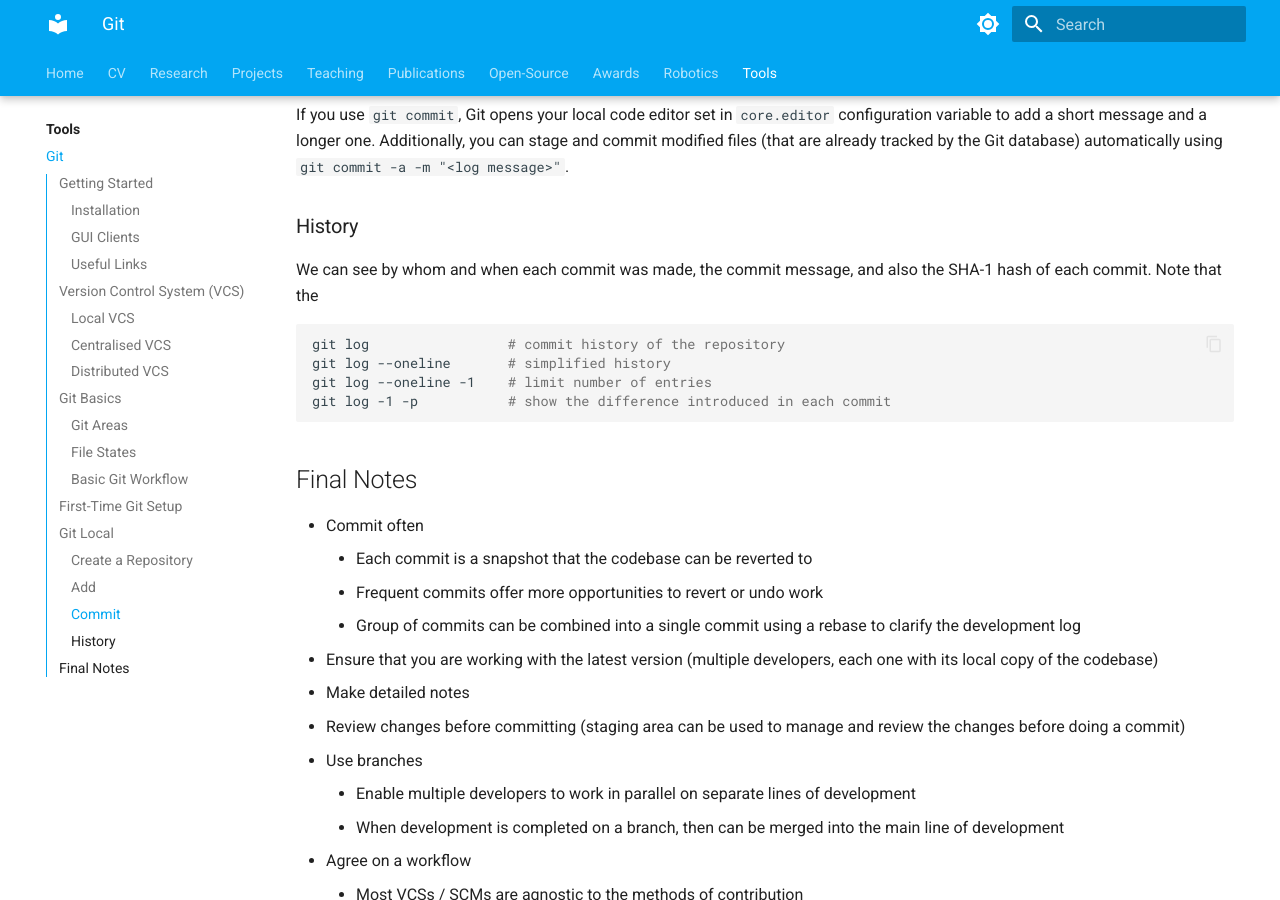
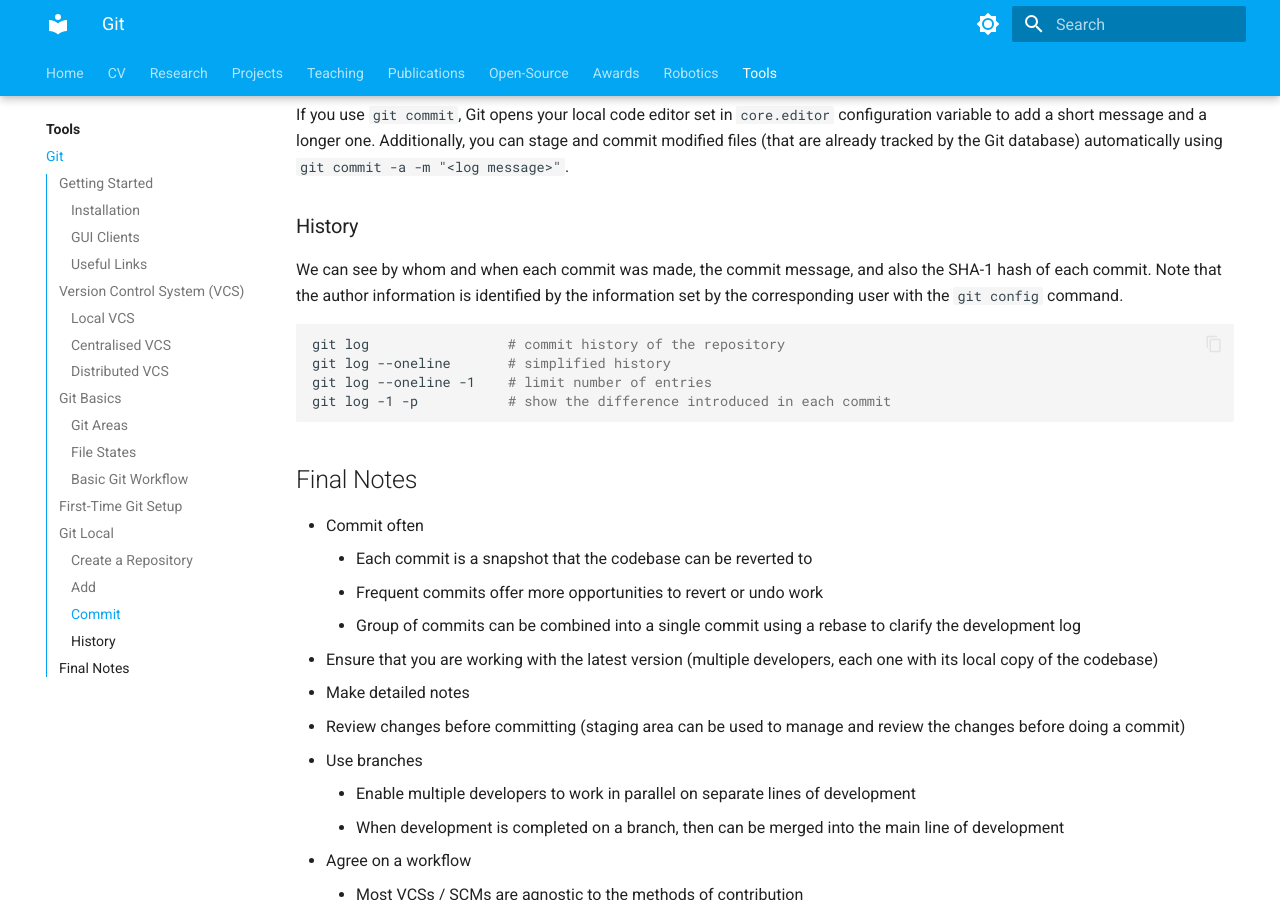
Before and after one commit to sousarbarb/sousarbarb.github.io, an MkDocs documentation site: the page built from docs/tools/git.md, in a window 1280 px wide and 900 px high, scrolled down 6662 px. Built offline with MkDocs 1.6.1 and Material for MkDocs 9.7.7, drawn with Linux system fonts in a browser that asks for light colours.

Commit message:
fix missing phrase git history

````diff
--- a/docs/tools/git.md
+++ b/docs/tools/git.md
@@ -292,7 +292,8 @@ by the Git database) automatically using `git commit -a -m "<log message>"`.
 ### History
 
 We can see by whom and when each commit was made, the commit message, and also
-the SHA-1 hash of each commit. Note that the
+the SHA-1 hash of each commit. Note that the author information is identified
+by the information set by the corresponding user with the `git config` command.
 
 ```sh
 git log                 # commit history of the repository
````
